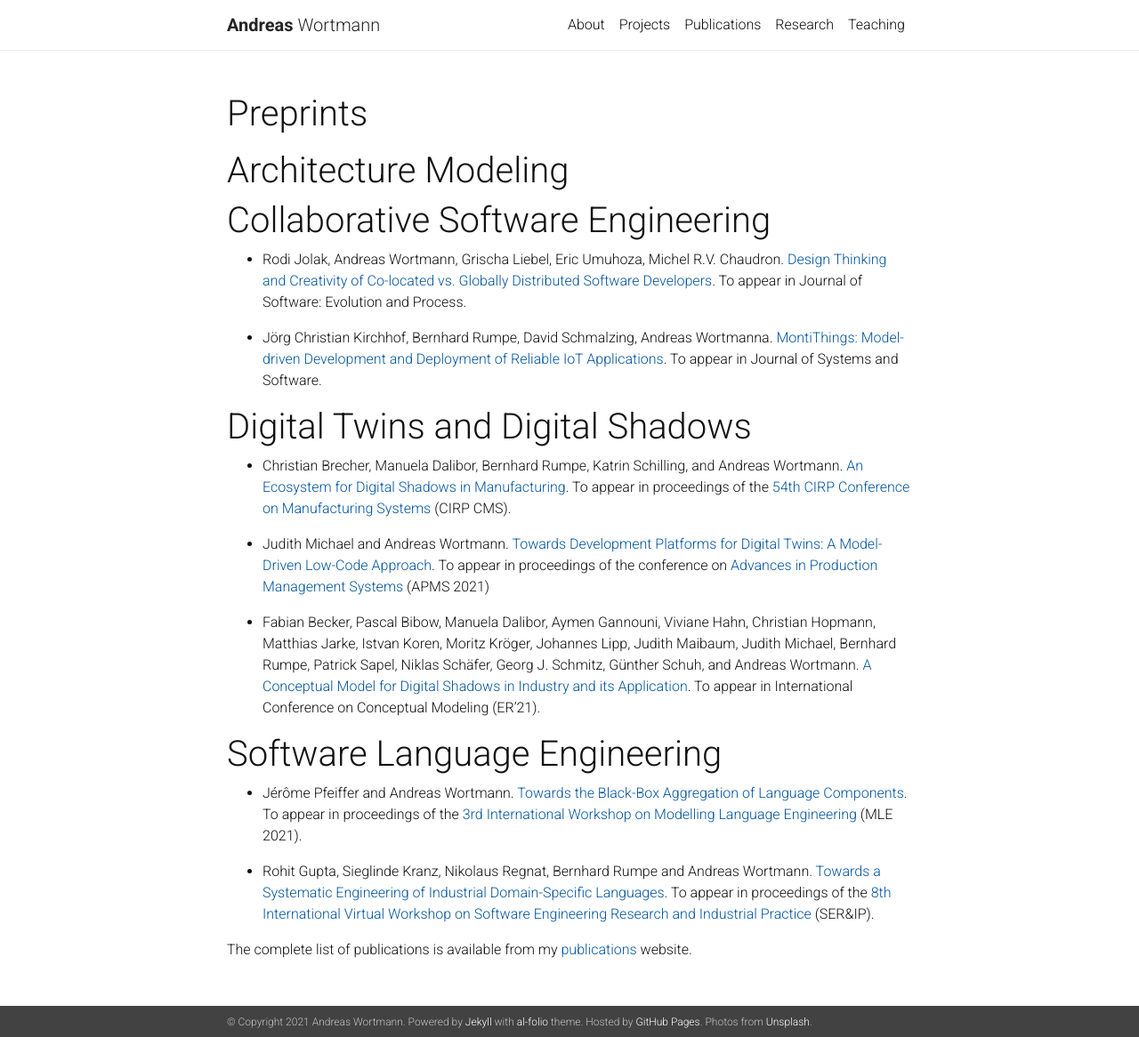
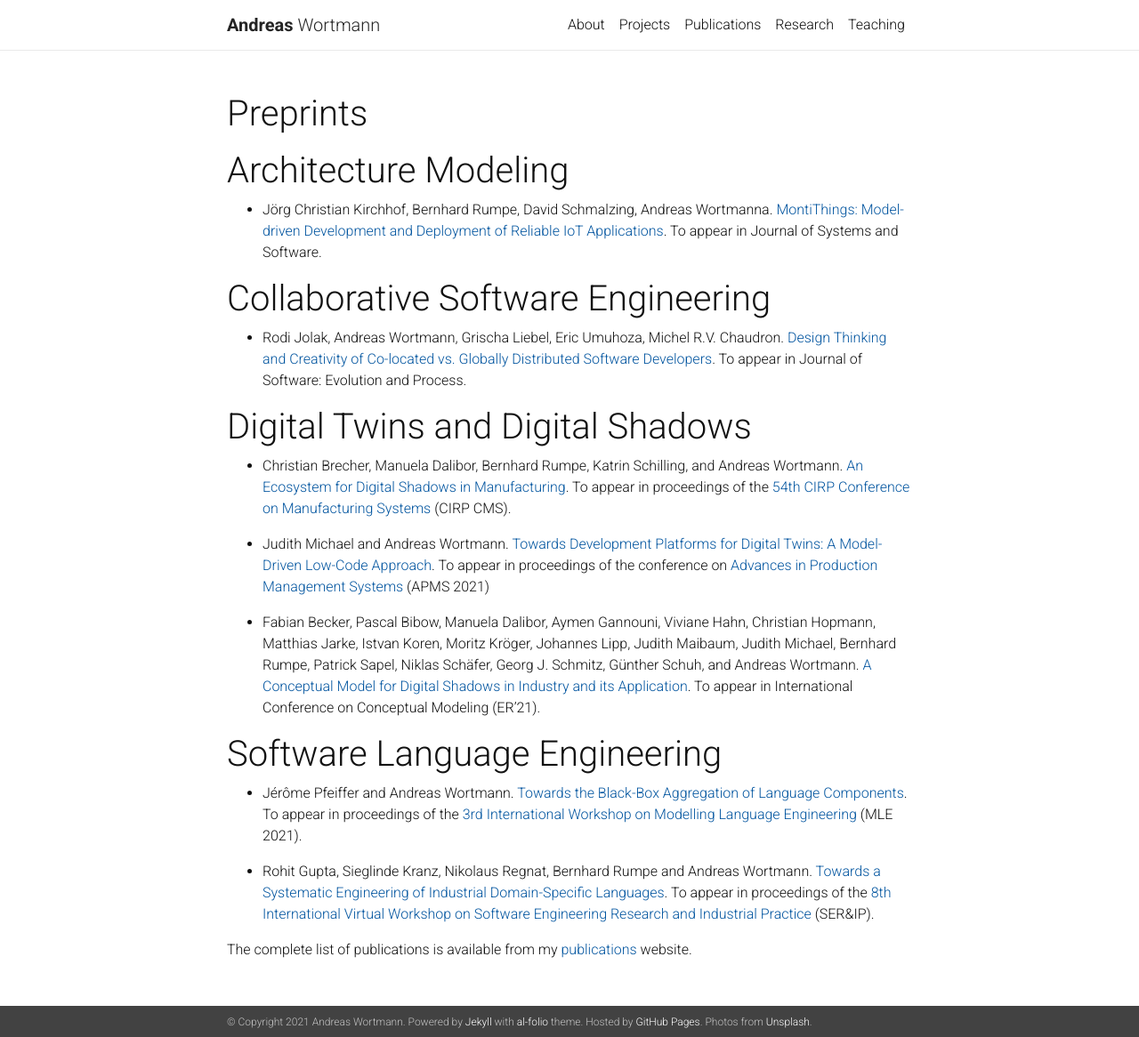
Before and after one commit to awortmann/awortmann.github.io, a Jekyll site: the page built from _pages/preprints.md, in a window 1280 px wide and 1166 px high. Shown: the whole window at 89% size. Built offline with Jekyll 4.4.1, drawn with Linux system fonts in a browser that asks for light colours; nearby versions of some CDN libraries; a style sheet for code colours, icons or effects is not loaded; some of the changed lines change nothing that is shown.

Commit message:
Minor update

```diff
--- a/_pages/preprints.md
+++ b/_pages/preprints.md
@@ -8,13 +8,11 @@
 
 # Architecture Modeling
 
-
+- J&ouml;rg Christian Kirchhof, Bernhard Rumpe, David Schmalzing, Andreas Wortmanna. [MontiThings: Model-driven Development and Deployment of Reliable IoT Applications](../downloads/preprints/2021/MontiThings_-_Model-driven_Development_and_Deployment_of_Reliable_IoT_Applications.pdf). To appear in Journal of Systems and Software.
 
 # Collaborative Software Engineering
 
 - Rodi Jolak, Andreas Wortmann, Grischa Liebel, Eric Umuhoza, Michel R.V. Chaudron. [Design Thinking and Creativity of Co-located vs. Globally Distributed Software Developers](../downloads/preprints/2021/Design_Thinking_and_Creativity_of_Co-located_vs._Globally_Distributed_Software_Developers.pdf). To appear in Journal of Software: Evolution and Process.
-
-- Jörg Christian Kirchhof, Bernhard Rumpe, David Schmalzing, Andreas Wortmanna. [MontiThings: Model-driven Development and Deployment of Reliable IoT Applications](../downloads/preprints/2021/MontiThings_-_Model-driven_Development_and_Deployment_of_Reliable_IoT_Applications.pdf). To appear in Journal of Systems and Software.
 
 
 # Digital Twins and Digital Shadows
```
